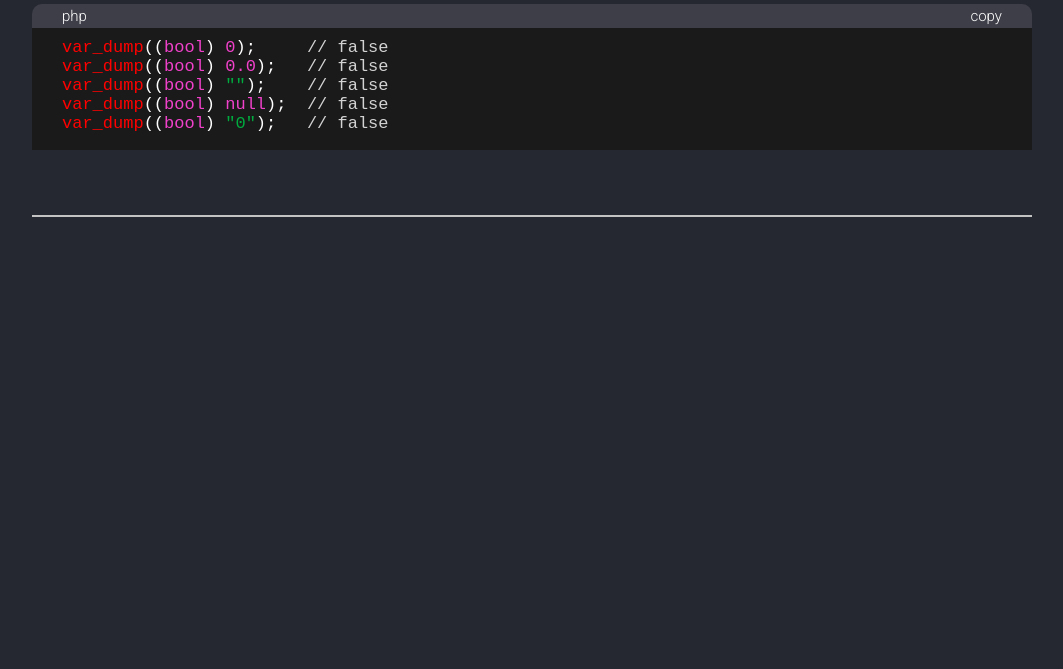
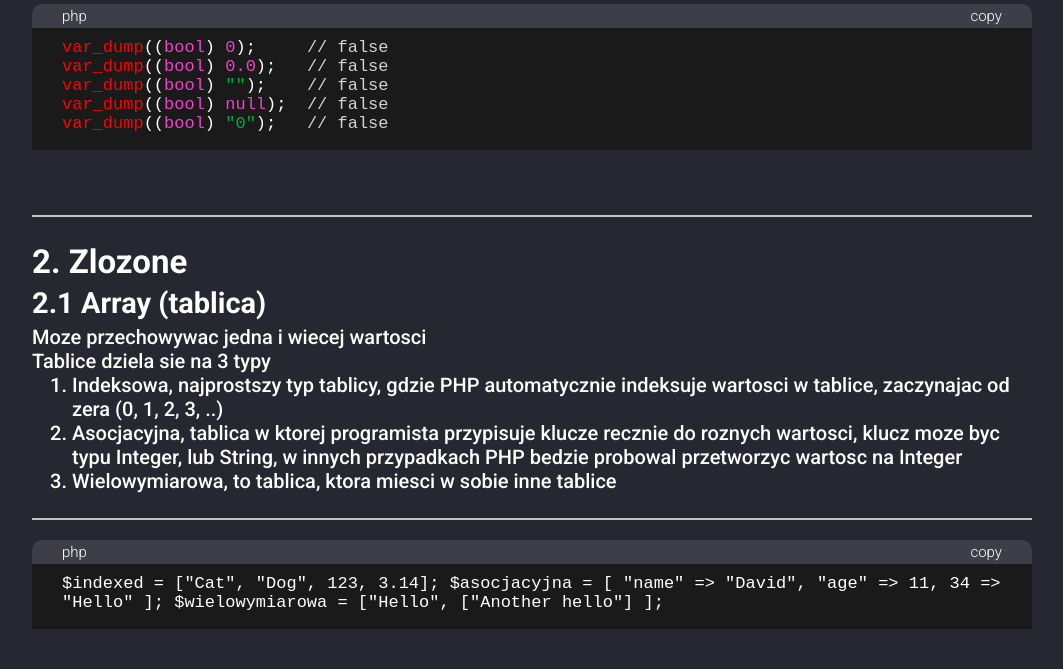
Before and after one commit to dmisl/recall, a PHP site: page /typy_danych.php in a window 1280 px wide. Shown: the part 1738-2407 px from the top of the page, without its empty margins (108-1171 px from the left). Before the commit the page ends 1955 px from the top, so only its background shows below. Run offline with PHP 8.4, Linux system fonts and the light colour scheme.

Commit message:
arrays added

```diff
--- a/typy_danych.php
+++ b/typy_danych.php
@@ -211,6 +211,33 @@
                     </div>
                </div>
           </div>
+
+          <div class="content-element">
+               <h1>2. Zlozone</h1>
+               <h2>2.1 Array (tablica)</h2>
+               <p>Moze przechowywac jedna i wiecej wartosci</p>
+               <p>Tablice dziela sie na 3 typy</p>
+               <ol>
+                    <li>Indeksowa, najprostszy typ tablicy, gdzie PHP automatycznie indeksuje wartosci w tablice, zaczynajac od zera (0, 1, 2, 3, ..)</li>
+                    <li>Asocjacyjna, tablica w ktorej programista przypisuje klucze recznie do roznych wartosci, klucz moze byc typu Integer, lub String, w innych przypadkach PHP bedzie probowal przetworzyc wartosc na Integer</li>
+                    <li>Wielowymiarowa, to tablica, ktora miesci w sobie inne tablice</li>
+               </ol>
+          </div>
+          <div class="example">
+               <div class="header">
+                    <p>php</p>
+                    <p>copy</p>
+               </div>
+               <div class="content">
+                    $indexed = ["Cat", "Dog", 123, 3.14];
+                    $asocjacyjna = [
+                         "name" => "David",
+                         "age" => 11,
+                         34 => "Hello"
+                    ];
+                    $wielowymiarowa = ["Hello", ["Another hello"] ];
+               </div>
+          </div>
      </div>
 </body>
 </html>
```
